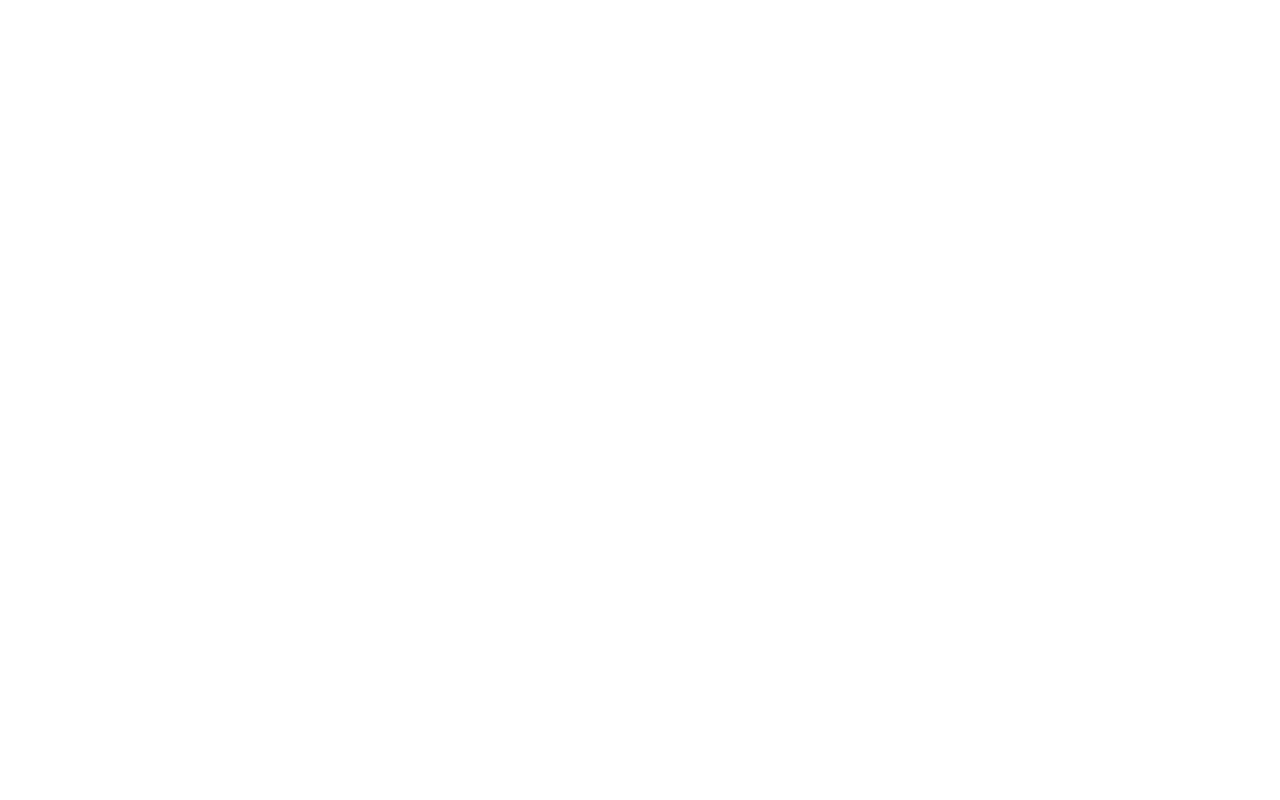
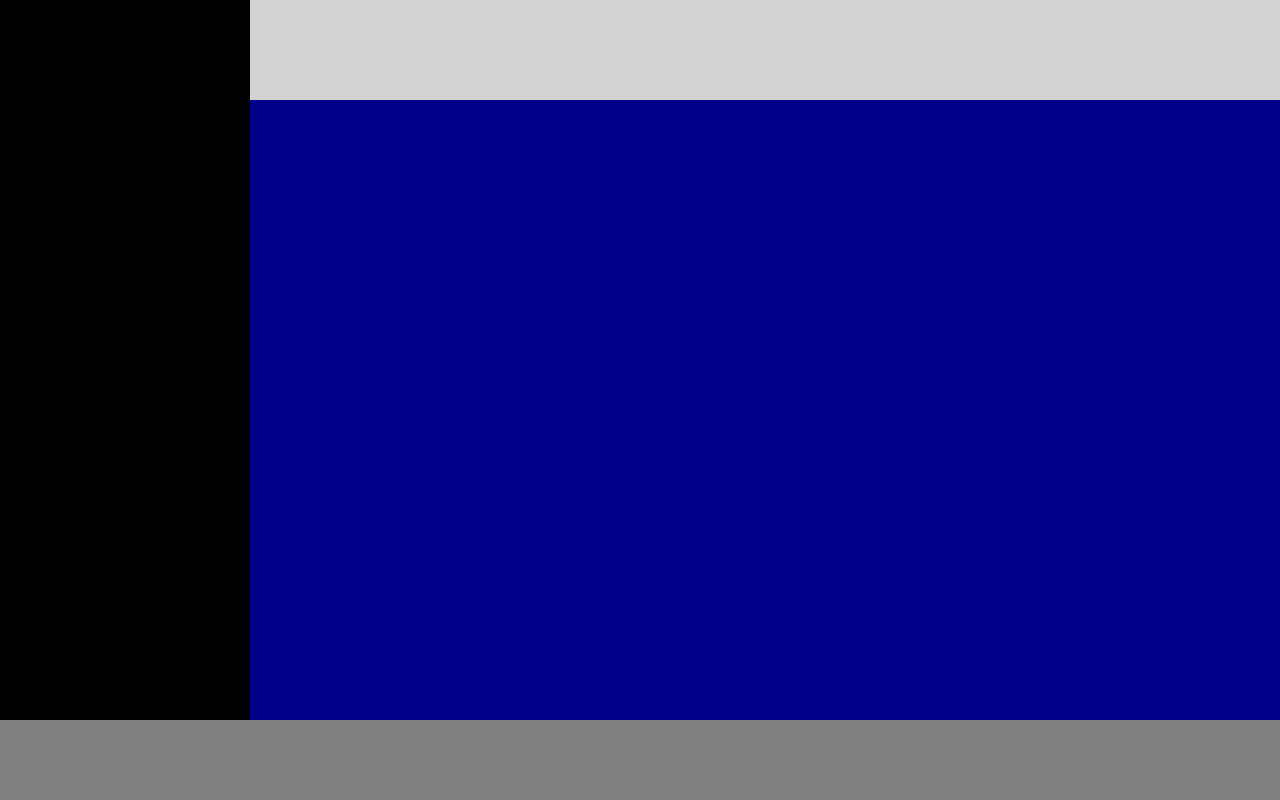
Before and after one commit to Luigidefilippo/html-css-spotifyweb, a plain HTML site: page index.html in a window 1280 px wide. Drawn offline with Linux system fonts and the light colour scheme.

Commit message:
Impaginazione layoput

```diff
--- a/css/style.css
+++ b/css/style.css
@@ -3,3 +3,56 @@
     padding: 0;
     box-sizing: border-box;
 }
+/* COMMONS */
+img {
+    max-width: 100%;
+}
+
+/* WRAPPER CONTAINER SETTING */
+.wrapper {
+    width: 100%;
+    height: 100vh;
+}
+
+.main {
+    height: 90vh;
+    display: flex;
+    /* DEBUG */
+    background-color: aqua;
+}
+
+.right-content {
+    display: flex;
+    flex-direction: column;
+    background-color: darkblue;
+    width: 100%;
+}
+
+.footer {
+    height: 10vh;
+    /* DEBUG */
+    background-color: gray;
+}
+/* END CONTAINER SETTING */
+
+/* MAIN CONTAINER SETTING */
+.up-fix {
+    position: fixed;
+    top: 0px;
+    right: 0px;
+    z-index: 1;
+    width: calc(100% - 250px);
+    height: 100px;
+    /* DEBUG */
+    background-color: lightgray;
+}
+.nav-bar {
+    flex-shrink: 0;
+    width: 250px;
+    /* DEBUG */
+    background-color: black;
+}
+.main-content {
+    height: 100%;
+
+}
--- a/index.html
+++ b/index.html
@@ -4,9 +4,39 @@
     <meta charset="UTF-8">
     <meta http-equiv="X-UA-Compatible" content="IE=edge">
     <meta name="viewport" content="width=device-width, initial-scale=1.0">
-    <title>Document</title>
+    <!-- link -->
+    <link rel="stylesheet" href="css/style.css">
+    <title>Spotify</title>
 </head>
 <body>
+     <div class="wrapper">
+        <div class="main">
+            <!-- SIDE BAR -->
+            <div class="nav-bar">
 
+            </div>
+            <!-- END SIDE BAR -->
+            <div class="right-content">
+                <!-- FIXED BAR -->
+                <div class="up-fix">
+
+                </div>
+                <!-- END FIXED BAR -->
+                <!-- MAIN CONTENT -->
+                <div class="main-content">
+
+                </div>
+                <!-- END MAIN CONTENT -->
+
+            </div>
+        </div>
+        <div class="footer">
+            <!-- PLAYER BAR -->
+            <div class="player-bar">
+
+            </div>
+            <!-- END PLAYER BAR -->
+        </div>
+    </div>
 </body>
 </html>
```
